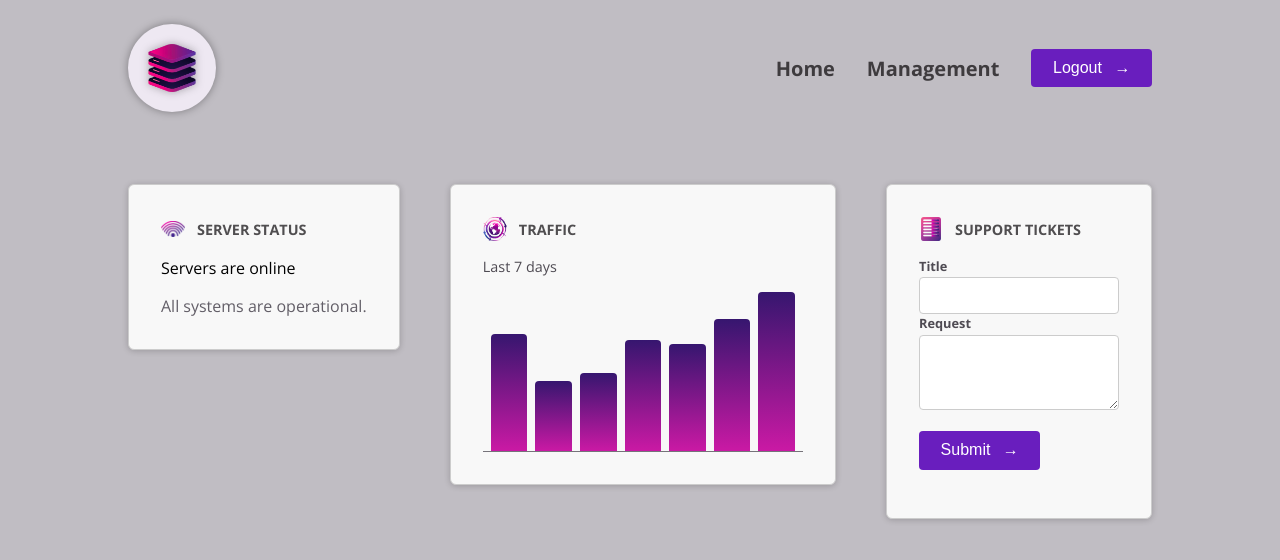
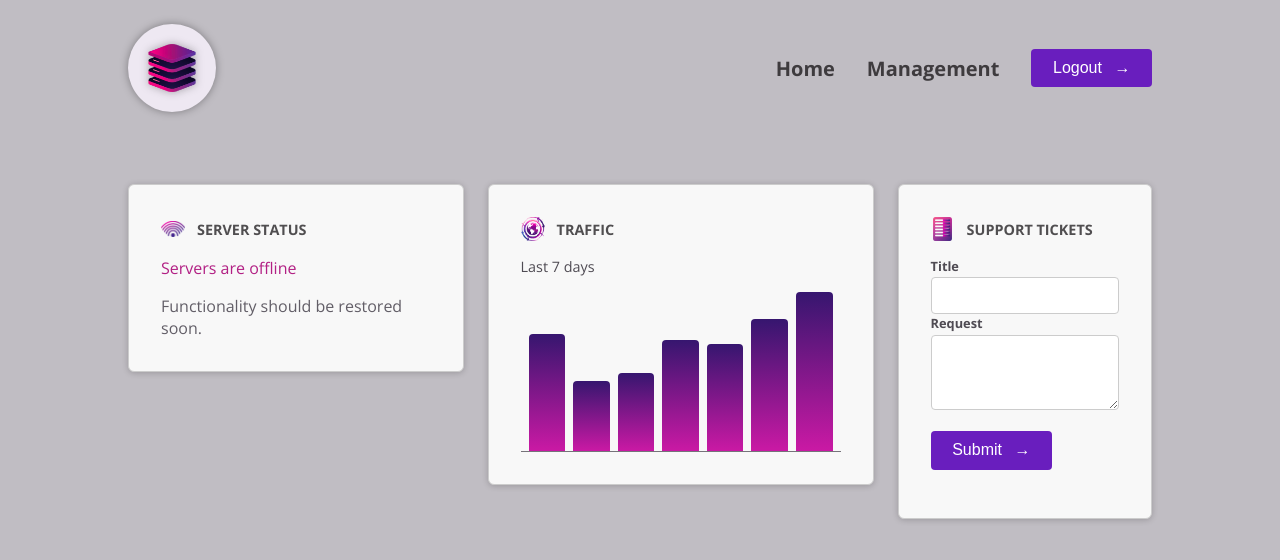
Before and after one commit to RajShukla2308/angular, an Angular app: page / in a window 1280 px wide. Shown: the top 560 px of the page. Built offline with nearby package versions, Linux system fonts and the light colour scheme.

Commit message:
L-122 class binding with dynamic values

```diff
--- a/src/app/server-status/server-status.component.html
+++ b/src/app/server-status/server-status.component.html
@@ -3,6 +3,12 @@
       <img src="status.png" alt="A signal symbol" />
       <h2>Server Status</h2>
     </header> -->
+    <div [class]="{
+      'status':true,
+      'status-online': currentStatus === 'online',
+      'status-offline': currentStatus === 'offline',
+      'status-unknown': currentStatus === 'unknown'
+    }">
       @if (currentStatus === 'online') {
         <p>Servers are online</p>
         <p>All systems are operational.</p>
@@ -13,3 +19,4 @@
         <p>Server status is unknown</p>
         <p>Fetching server status failed.</p>
       }
+    </div>
--- a/src/app/server-status/server-status.component.ts
+++ b/src/app/server-status/server-status.component.ts
@@ -8,6 +8,23 @@
   styleUrl: './server-status.component.css'
 })
 export class ServerStatusComponent {
-  currentStatus = 'online';
+  currentStatus: 'online' | 'offline' | 'unknown' = 'online';
+
+  constructor(){
+    setInterval(() => {
+
+      const random = Math.random(); // 0 -0.99999
+
+      if(random < 0.5){
+        this.currentStatus = 'online';
+      }else if(random < 0.9){
+        this.currentStatus = 'offline';
+      }
+      else{
+        this.currentStatus = 'unknown';
+      }
+
+    }, 5000);
+  }
 
 }
```
